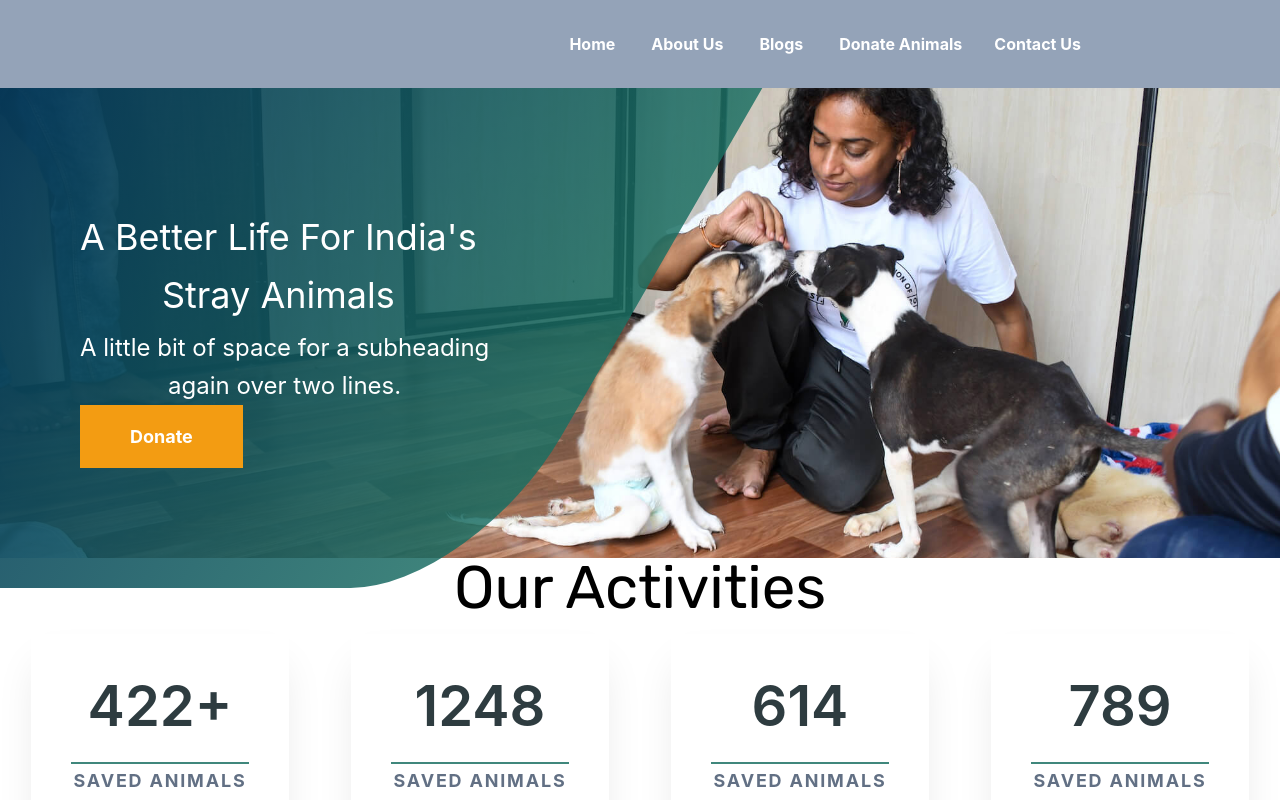
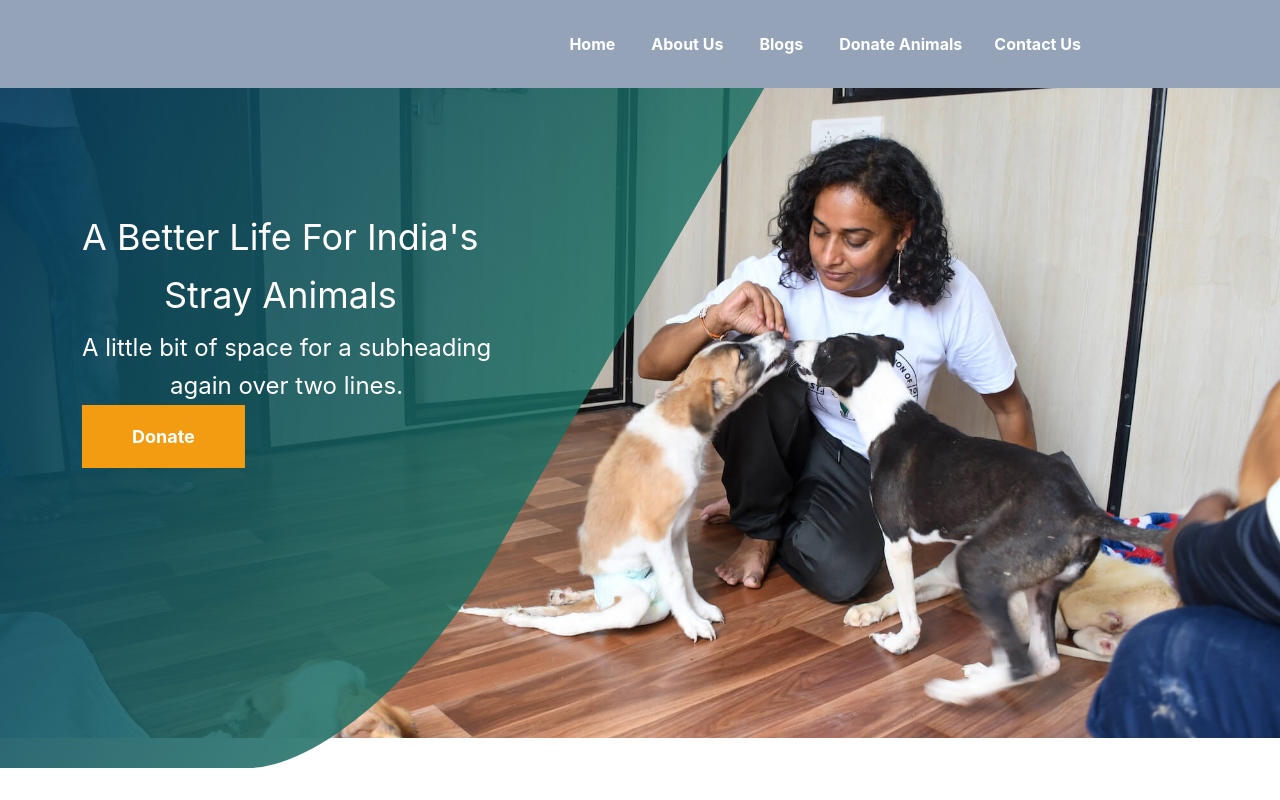
Before and after one commit to abhinandarun-02/Earth-For-All, a React (Create React App) app: page / in a window 1280 px wide. Shown: the top 800 px of the page. Built offline with nearby package versions, Linux system fonts and the light colour scheme.

Commit message:
Increase height of hero section

```diff
--- a/src/Components/Home/hero.css
+++ b/src/Components/Home/hero.css
@@ -1,19 +1,20 @@
 .banner-slide {
     width: 100%;
-    height: 470px;
+    height:650px;
     background: #000;
     float: left;
     position: relative;
     background: url(../../assets/cover.jpg);
     background-size: cover;
     background-position: 50% 50%;
+    margin-bottom: 4rem;
   }
   .banner-slide .banner-overlay {
     position: absolute;
     width: 60vw;
     background: yellow;
-    left: -150px;
-    height: 500px;
+    left: -200px;
+    height: 680px;
     border-radius: 10% 0% 20% 10%/0% 87% 38% 0%;
     transform: skew(-30deg, 0deg);
     background: linear-gradient(to right, rgba(7, 59, 92, 0.92) 0%, rgba(26, 111, 98, 0.83) 100%);
```
